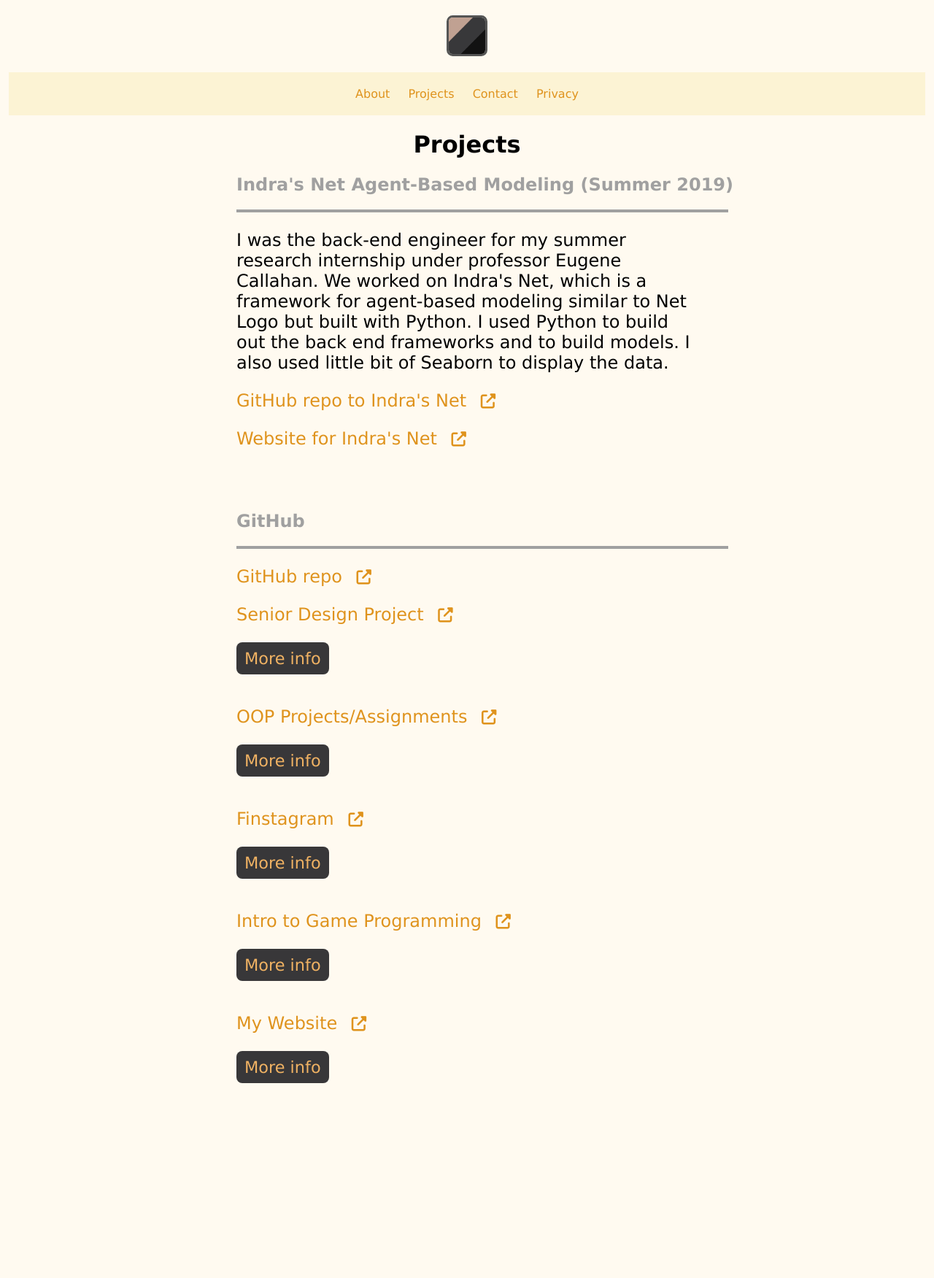
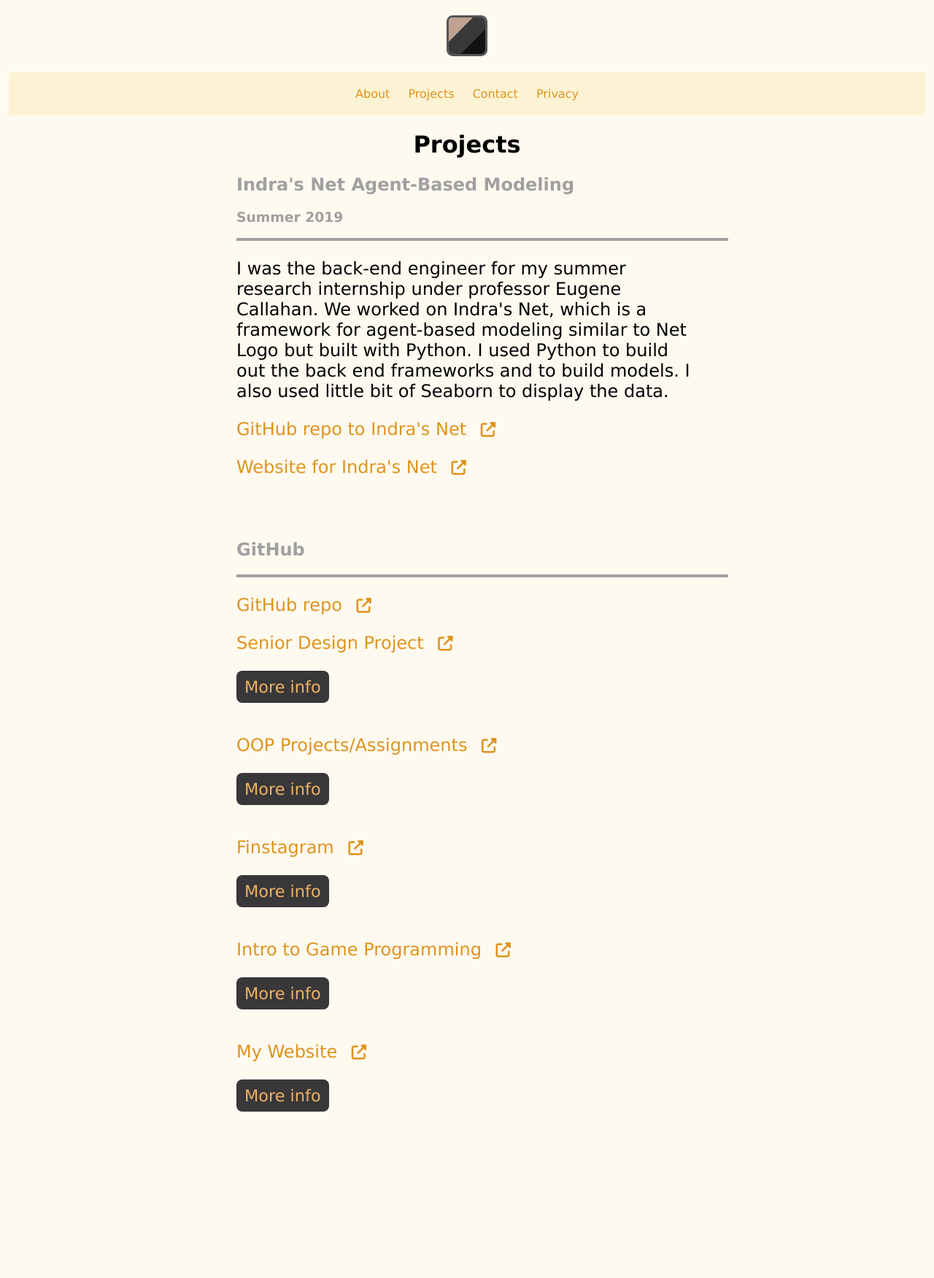
Before and after one commit to simon0h/simon0h.github.io, a Jekyll site: the page built from projects/index.html, in a window 1280 px wide. Shown: the whole page at 73% size. Built offline with Jekyll 4.4.1, drawn with Linux system fonts in a browser that asks for light colours; nearby versions of some CDN libraries; before the commit the page ends 1712 px from its top, so only the background shows below that.

Commit message:
Changed date layout for summer internship

```diff
--- a/css/style.css
+++ b/css/style.css
@@ -30,6 +30,14 @@ h2 {
 	color: #A0A0A0;
 	margin-left: 25%;
   margin-top: 85px;
+	text-align: left;
+	width: 60%;
+}
+
+h3 {
+	color: #A0A0A0;
+	font-size: 1.15 em;
+	margin-left: 25%;
 	text-align: left;
 	width: 60%;
 }
@@ -174,6 +182,13 @@ ul {
 		  width: 60%;
 		}
 
+		h3 {
+			font-size: 1.15 em;
+			margin-left: 10%;
+			text-align: left;
+			width: 60%;
+		}
+
 		hr {
 		  width: 80%;
 		  margin-left: 10%;
@@ -211,6 +226,10 @@ ul {
     color: #B0B0B0;
   }
 
+	h3 {
+		color: #B0B0B0;
+	}
+
   hr {
     border: 2px solid #B0B0B0;
   }
--- a/projects/index.html
+++ b/projects/index.html
@@ -9,7 +9,8 @@ title: Projects
 <h1> Projects </h1>
 
 <body>
-	<h2 class="first_h2"> Indra's Net Agent-Based Modeling (Summer 2019) </h2>
+	<h2 class="first_h2"> Indra's Net Agent-Based Modeling </h2>
+	<h3> Summer 2019 </h3>
 	<hr>
 	<p> I was the back-end engineer for my summer research internship under professor Eugene Callahan. We worked on Indra's Net, which is a framework for agent-based modeling similar to Net Logo but built with Python. I used Python to build out the back end frameworks and to build models. I also used little bit of Seaborn to display the data.</p>
 
```
Also changed, not shown: 1 other file.
